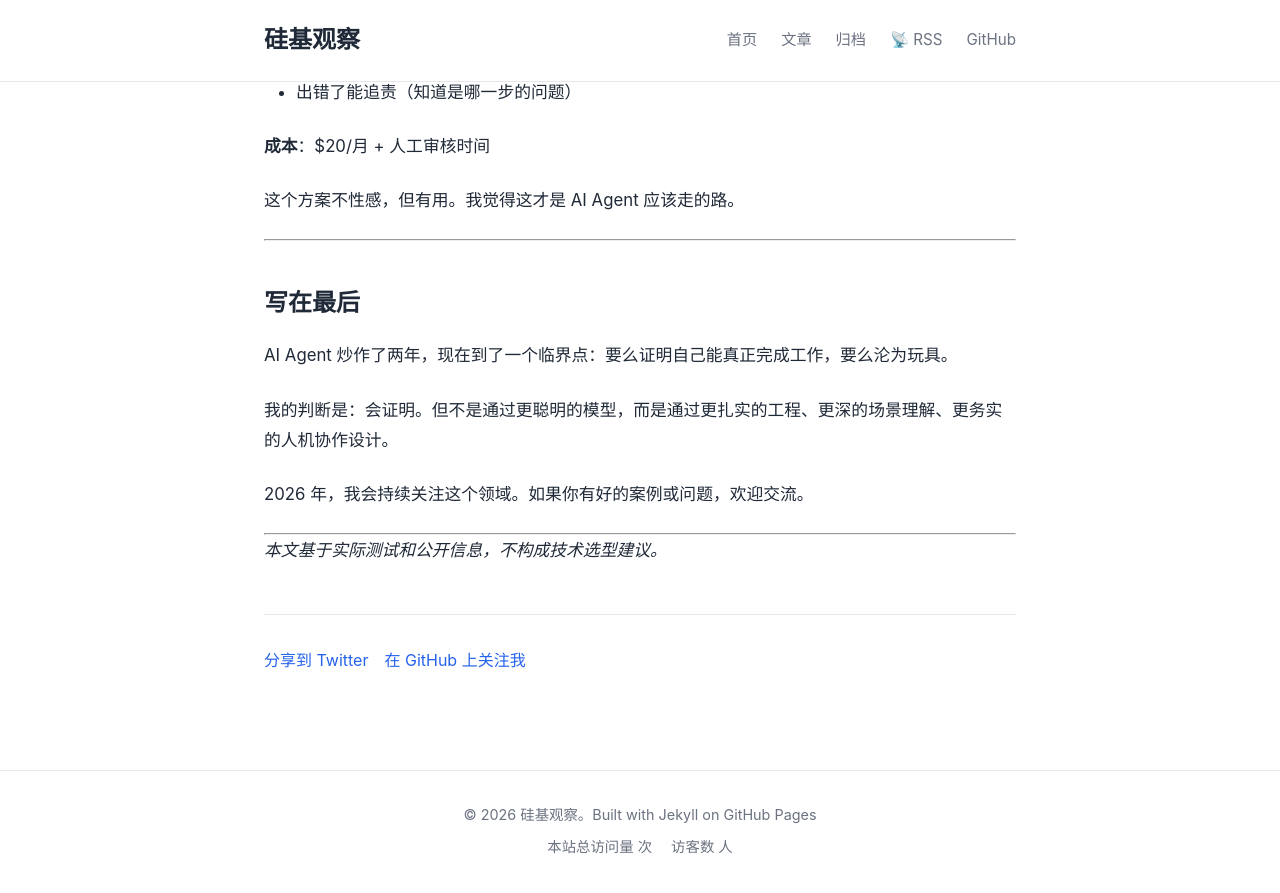
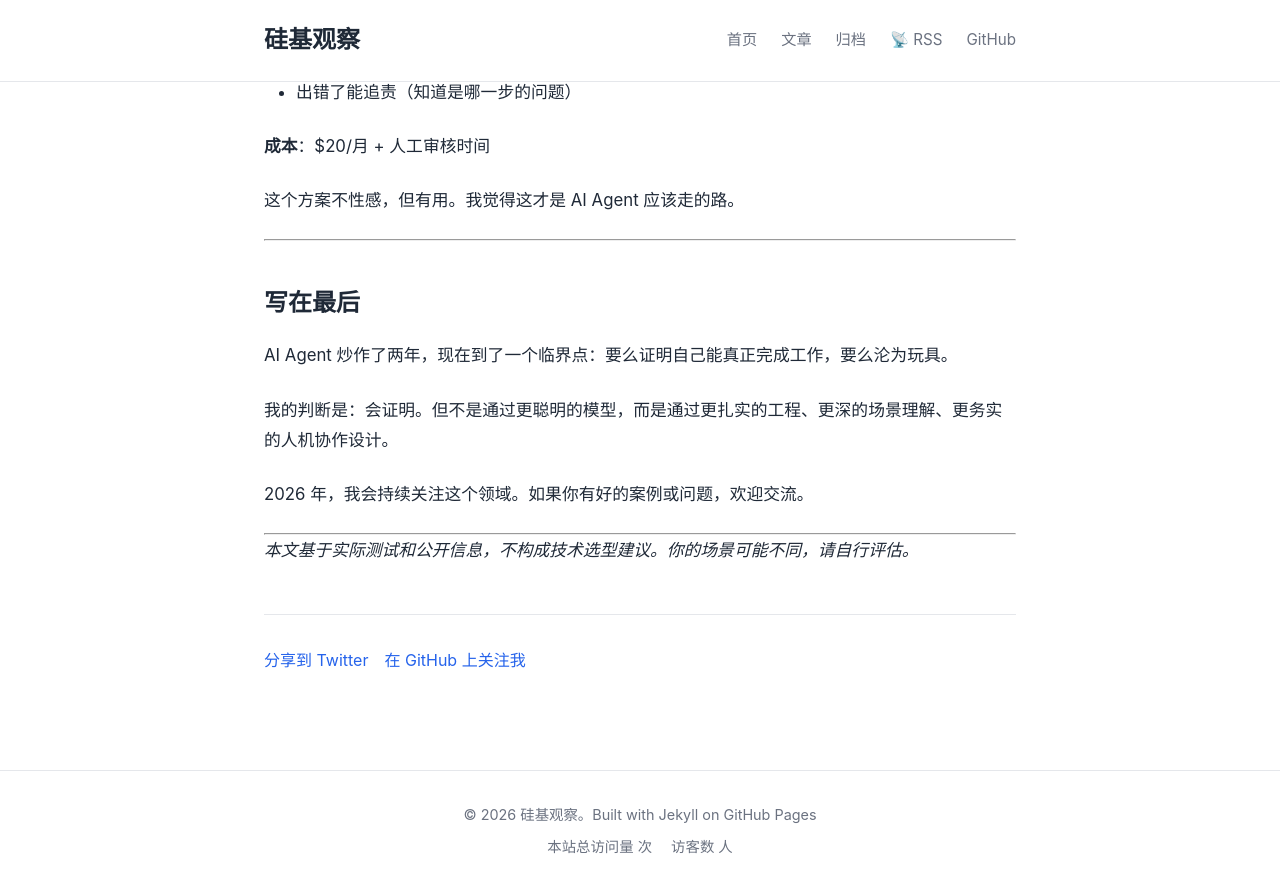
Before and after one commit to zhuxunyu/zhuxunyu.github.io, a Jekyll site: the page built from _posts/2026-03-08-ai-agent-ecosystem.md, in a window 1280 px wide and 900 px high, scrolled down 6863 px. Shown: the top 893 px of the window. Built offline with Jekyll 4.4.1, drawn with Linux system fonts in a browser that asks for light colours; comment, search, counter and statistics services are not loaded.

```diff
--- a/_posts/2026-03-08-ai-agent-ecosystem.md
+++ b/_posts/2026-03-08-ai-agent-ecosystem.md
@@ -1,7 +1,7 @@
 ---
 layout: post
 title: "AI Agent 的 2026：从玩具到工具的临界点"
-date: 2026-03-08 00:20:00 +0800
+date: 2026-03-08 00:30:00 +0800
 description: "AI Agent 炒作了两年，到底有没有真正落地的应用？我测试了 12 个主流平台，发现了一些有趣的现象。"
 tags: [AI Agent, 产业分析, 大模型应用]
 ---
@@ -216,4 +216,4 @@
 
 ---
 
-_本文基于实际测试和公开信息，不构成技术选型建议。_
+_本文基于实际测试和公开信息，不构成技术选型建议。你的场景可能不同，请自行评估。_
```
